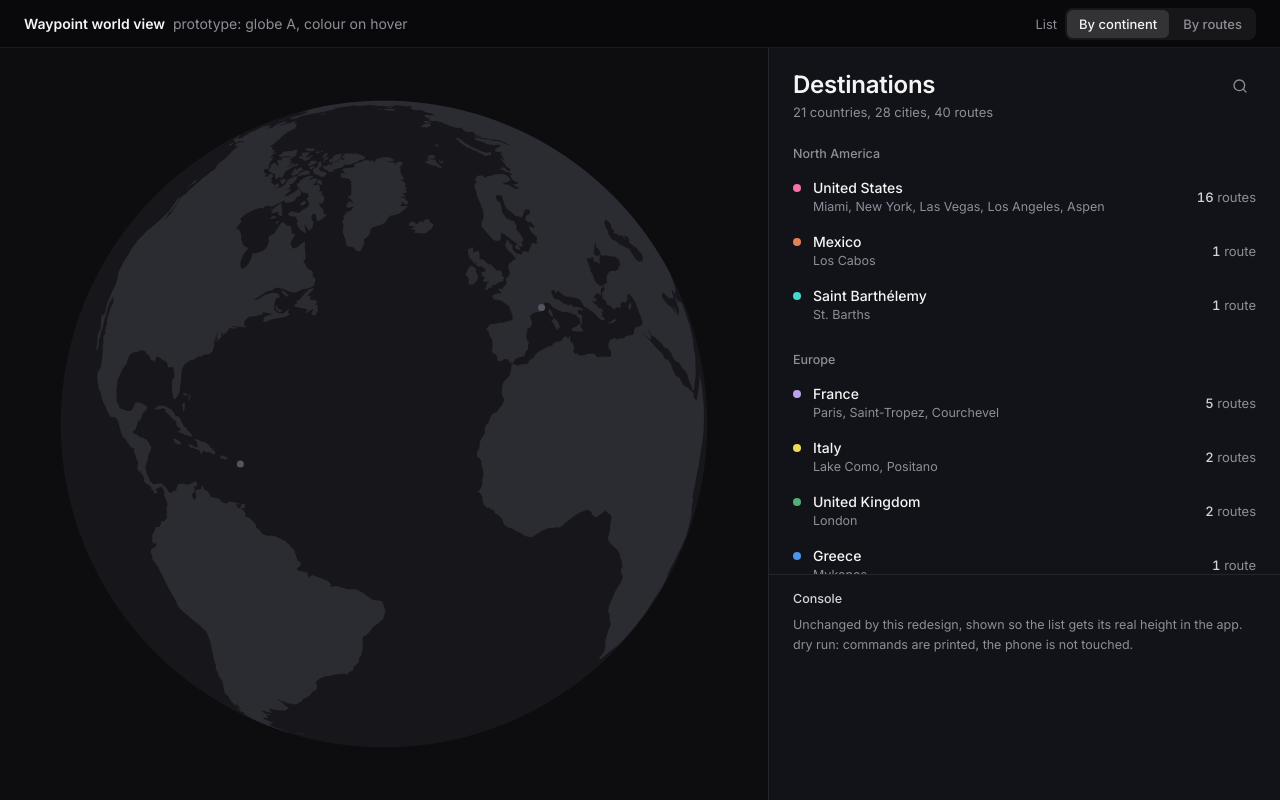
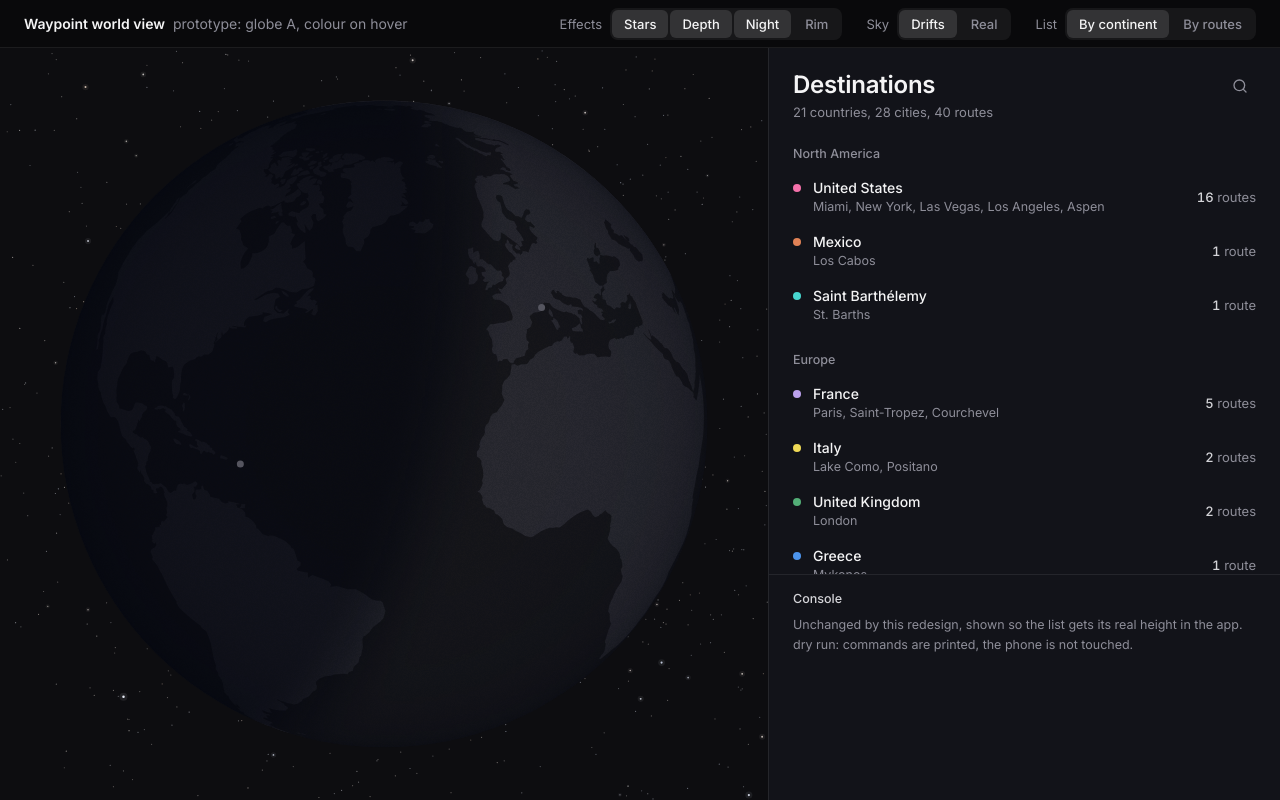
Before and after one commit to procookiemuncher/waypoint, a plain HTML site: page docs/design/world-view-prototype/index.html in a window 1280 px wide. Drawn offline with Linux system fonts and the light colour scheme.

Commit message:
prototype bar: switches for stars, depth, night, rim and how the sky moves

```diff
--- a/docs/design/world-view-prototype/index.html
+++ b/docs/design/world-view-prototype/index.html
@@ -29,6 +29,7 @@ svg.lu { display: block; flex: none; }
 .seg button:hover { color: var(--ink2); }
 .seg button.on { background: rgba(255,255,255,.12); color: var(--ink); }
 .lbl { color: var(--muted); font-size: 13px; margin-right: 8px; }
+#bar .opt { display: flex; align-items: center; white-space: nowrap; }
 
 /* stage */
 /* the app's main area: map 60%, panel 40%, like #main in core/web/static/app.css */
@@ -113,12 +114,16 @@ h1 { color: var(--ink); font-size: 24px; line-height: 30px; font-weight: 600; le
 <div id="bar">
   <div class="t">Waypoint world view<span>prototype: globe A, colour on hover</span></div>
   <p id="note" class="grow"></p>
-  <div><span class="lbl">List</span><div class="seg" id="sort-seg">
+  <div class="opt"><span class="lbl">Effects</span><div class="seg" id="fx-seg">
+    <button data-fx="stars" class="on">Stars</button><button data-fx="depth" class="on">Depth</button><button data-fx="night" class="on">Night</button><button data-fx="rim">Rim</button></div></div>
+  <div class="opt"><span class="lbl">Sky</span><div class="seg" id="sky-seg">
+    <button data-f=".12" class="on">Drifts</button><button data-f="1">Real</button></div></div>
+  <div class="opt"><span class="lbl">List</span><div class="seg" id="sort-seg">
     <button data-s="continent" class="on">By continent</button><button data-s="routes">By routes</button></div></div>
 </div>
 
 <main id="stage">
-  <div id="mapzone"><canvas></canvas></div>
+  <div id="mapzone"><canvas id="sky"></canvas><canvas id="world"></canvas></div>
   <aside id="panel">
     <div id="browse"></div>
     <div id="dock" hidden></div>
@@ -127,6 +132,7 @@ h1 { color: var(--ink); font-size: 24px; line-height: 30px; font-weight: 600; le
 </main>
 
 <script src="globe.js"></script>
+<script src="sky.js"></script>
 <script>
 const $ = id => document.getElementById(id);
 const esc = s => String(s ?? '').replace(/[&<>"']/g, c => ({'&':'&amp;','<':'&lt;','>':'&gt;','"':'&quot;',"'":'&#39;'}[c]));
@@ -248,7 +254,8 @@ const HUE = {
   'Australia':['#de844f','outback ochre'], 'Maldives':['#5ddae0','lagoon aqua'],
   'French Polynesia':['#ec6480','hibiscus'],
 };
-let globes = [], big;
+let globes = [], big, sky;
+const fx = { stars:true, depth:true, night:true, rim:false };
 function vibe(name){
   if(open) return;
   $('note').classList.toggle('on', !!name);
@@ -301,17 +308,37 @@ $('sort-seg').addEventListener('click', e => {
   sortBy = b.dataset.s; if(!open) render(true);
 });
 
+$('fx-seg').addEventListener('click', e => {
+  const b = e.target.closest('button'); if(!b) return;
+  fx[b.dataset.fx] = !fx[b.dataset.fx]; b.classList.toggle('on', fx[b.dataset.fx]);
+  sky?.show(fx.stars);
+  eachGlobe(g => g.setEffects({ depth:fx.depth, night:fx.night, rim:fx.rim }));
+});
+$('sky-seg').addEventListener('click', e => {
+  const b = e.target.closest('button'); if(!b) return;
+  $('sky-seg').querySelectorAll('button').forEach(x => x.classList.toggle('on', x===b));
+  sky?.setFollow(+b.dataset.f);
+});
+// the night side and the sky both run on the real clock; a redraw a minute keeps them on it
+setInterval(() => eachGlobe(g => g.draw()), 60000);
+
+fetch('stars.json').then(r => r.json()).then(stars => {
+  sky = new Sky($('sky'), stars, { lon:-35 });
+  sky.show(fx.stars);
+  if(big) sky.draw(big.lon, big.lat, big.k);
+});
 fetch('countries.json').then(r => r.json()).then(shapes => {
   const places = Object.values(CI).map(c => ({ country:c.country, lat:c.lat, lon:c.lon }));
   const lit = COUNTRIES.map(k => k.name);
   const palette = Object.fromEntries(Object.entries(HUE).map(([k, v]) => [k, v[0]]));
   const make = (canvas, tint) => {
     const g = new Globe(canvas, shapes, { style:'silhouette', tint, lon:-35, lat:28,
+      effects:{ depth:fx.depth, night:fx.night, rim:fx.rim }, onView: (lon, lat, k) => sky?.draw(lon, lat, k),
       onHover: name => hoverCountry(name), onClick: name => openCountry(name) });
     g.setPlaces(places); g.setLit(lit); g.setPalette(palette);
     globes.push(g); return g;
   };
-  big = make(document.querySelector('#mapzone canvas'), 'hover');
+  big = make($('world'), 'hover');
 });
 render(false);
 </script>
```
